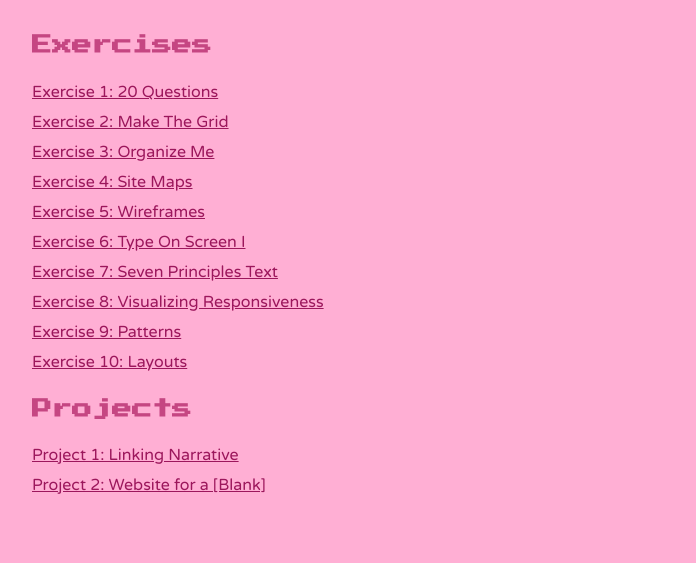
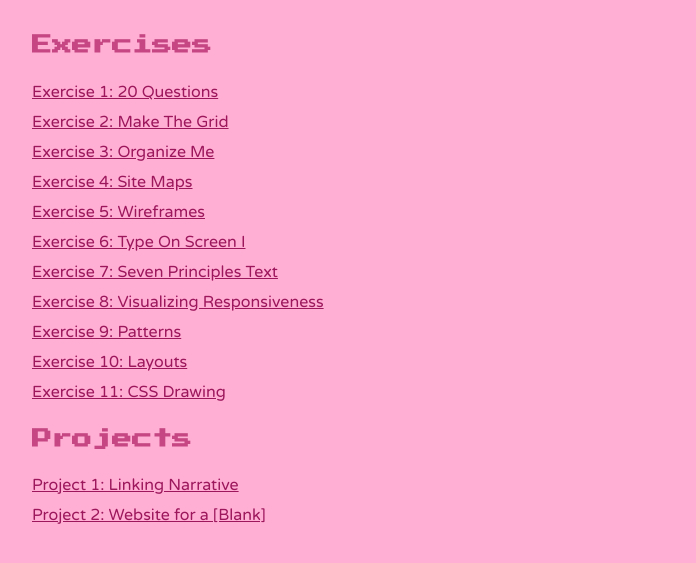
Before and after one commit to akasekamp/avt217, a plain HTML site: page index.html in a window 1280 px wide. Shown: the part 187-750 px from the top of the page, without its empty margins (363-1059 px from the left). Drawn offline with Linux system fonts and the light colour scheme.

Commit message:
e11 link

```diff
--- a/index.html
+++ b/index.html
@@ -26,6 +26,7 @@
           <li><a href="e8/index.html">Exercise 8: Visualizing Responsiveness</a></li>
           <li><a href="e9/index.html">Exercise 9: Patterns</a></li>
           <li><a href="e10/index.html">Exercise 10: Layouts</a></li>
+          <li><a href="e11/index.html">Exercise 11: CSS Drawing</a></li>
         </ul>
       </div>
       <div class="col">
```
